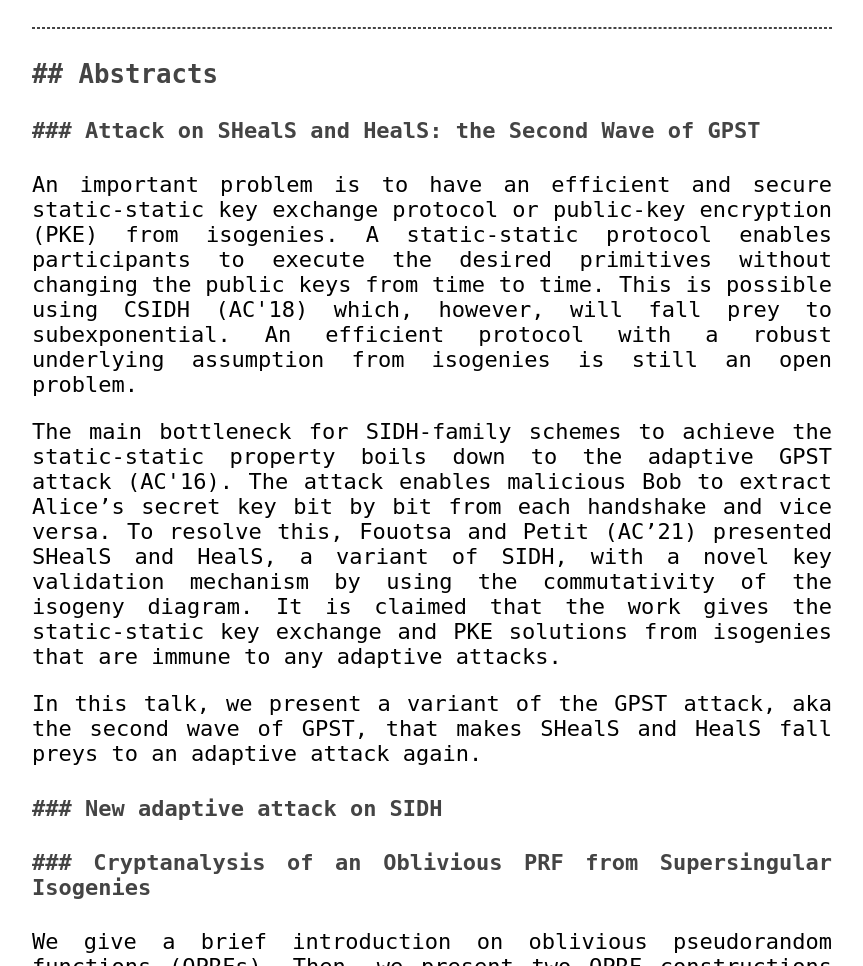
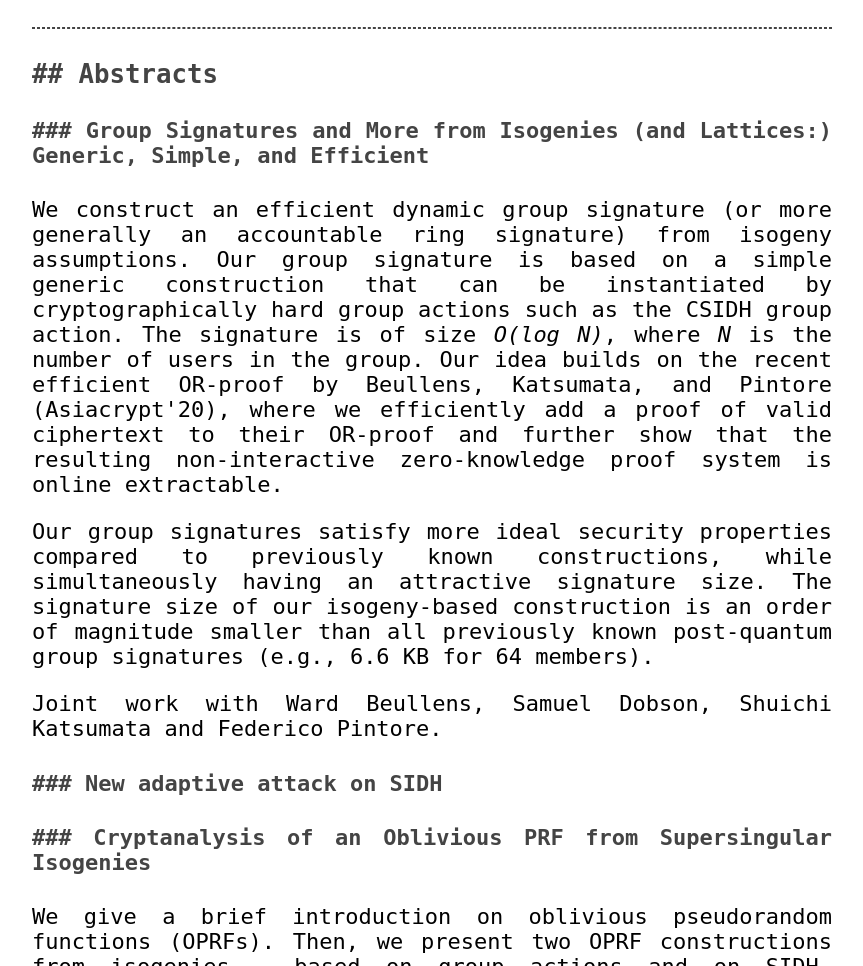
Before and after one commit to defeo/2022-isogeny-day, a plain HTML site: page index.html in a window 1280 px wide. Shown: the part 875-1841 px from the top of the page, without its empty margins (208-1071 px from the left). Drawn offline with Linux system fonts and the light colour scheme.

Commit message:
Updated Yi-Fu's abstract

```diff
--- a/index.html
+++ b/index.html
@@ -113,31 +113,30 @@
 
     <h3 id="abstracts">## Abstracts</h3>
 
-    <h4 id="yi-fu">### Attack on SHealS and HealS: the Second Wave of GPST</h4>
+    <h4 id="yi-fu">### Group Signatures and More from Isogenies (and
+      Lattices:) Generic, Simple, and Efficient</h4>
 
-    <p>An important problem is to have an efficient and secure
-      static-static key exchange protocol or public-key encryption
-      (PKE) from isogenies.  A static-static protocol enables
-      participants to execute the desired primitives without changing
-      the public keys from time to time.  This is possible using CSIDH
-      (AC'18) which, however, will fall prey to subexponential.  An
-      efficient protocol with a robust underlying assumption from
-      isogenies is still an open problem.</p>
+    <p>We construct an efficient dynamic group signature (or more
+      generally an accountable ring signature) from isogeny
+      assumptions. Our group signature is based on a simple generic
+      construction that can be instantiated by cryptographically hard
+      group actions such as the CSIDH group action. The signature is
+      of size <em>O(log N)</em>, where <em>N</em> is the number of
+      users in the group. Our idea builds on the recent efficient
+      OR-proof by Beullens, Katsumata, and Pintore (Asiacrypt'20),
+      where we efficiently add a proof of valid ciphertext to their
+      OR-proof and further show that the resulting non-interactive
+      zero-knowledge proof system is online extractable.</p>
 
-    <p>The main bottleneck for SIDH-family schemes to achieve the
-      static-static property boils down to the adaptive GPST attack
-      (AC'16). The attack enables malicious Bob to extract Alice’s
-      secret key bit by bit from each handshake and vice versa.  To
-      resolve this, Fouotsa and Petit (AC’21) presented SHealS and
-      HealS, a variant of SIDH, with a novel key validation mechanism
-      by using the commutativity of the isogeny diagram. It is claimed
-      that the work gives the static-static key exchange and PKE
-      solutions from isogenies that are immune to any adaptive
-      attacks.</p>
+    <p>Our group signatures satisfy more ideal security properties
+      compared to previously known constructions, while simultaneously
+      having an attractive signature size. The signature size of our
+      isogeny-based construction is an order of magnitude smaller than
+      all previously known post-quantum group signatures (e.g., 6.6 KB
+      for 64 members).</p>
 
-    <p>In this talk, we present a variant of the GPST attack, aka the
-      second wave of GPST, that makes SHealS and HealS fall preys to
-      an adaptive attack again.</p>
+    <p>Joint work with Ward Beullens, Samuel Dobson, Shuichi Katsumata
+      and Federico Pintore.</p>
 
     <h4 href="boris">### New adaptive attack on SIDH</h4>
 
```
